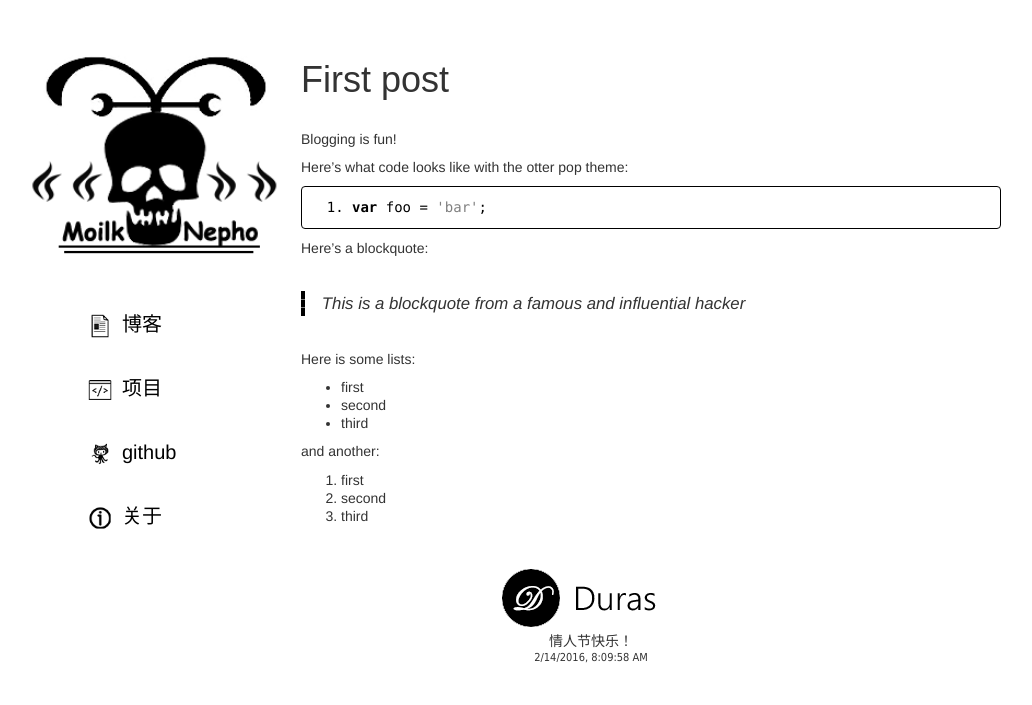
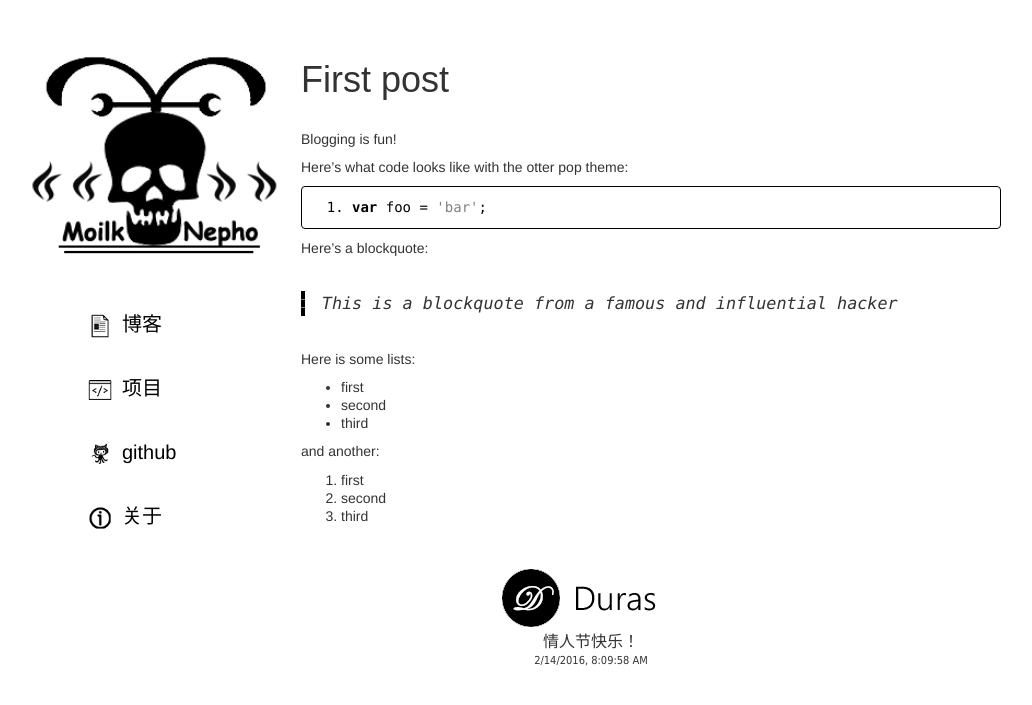
Before and after one commit to MoilkNepho/MoilkNepho.github.io, a Jekyll site: the page built from _posts/2014-05-10-this-is-a-sample.md, in a window 1280 px wide. Shown: the top 705 px of the page, without its empty margins (49-1081 px from the left). Built offline with Jekyll 4.4.1, drawn with Linux system fonts in a browser that asks for light colours; nearby versions of some CDN libraries; Markdown is read by kramdown in place of the engine named in the settings; comment, search, counter and statistics services are not loaded.

Commit message:
markdown风格

```diff
--- a/css/styles.css
+++ b/css/styles.css
@@ -121,6 +121,7 @@
 }
 
 blockquote {
+	font-family: consolas,arial,sans-serif;
 	font-size: 1.2em;
 	font-style: italic;
 	line-height: 1.5em;
@@ -130,6 +131,7 @@
 }
 
 pre {
+	font-family: inconsolata, consolas, arial;
 	display: block;
 	padding: 20px 20px;
 	margin-bottom: 10px;
@@ -141,7 +143,7 @@
 }
 
 table {
-	font-family: verdana,arial,sans-serif;
+	font-family: consolas,arial,sans-serif;
 	font-size:14px;
 	color:black;
 	border-top: 2px solid black;
@@ -233,6 +235,7 @@
 }
 
 .footer {
+	font-size: 16px;
 	text-align: center;
 	.cent{
 		padding-bottom:10px;
@@ -316,7 +319,6 @@
 	}
 
 	.logo img {
-		padding-top: 32px;
 		display: block;
 		max-width: 50%;
 		margin: 4rem auto 0;
```
